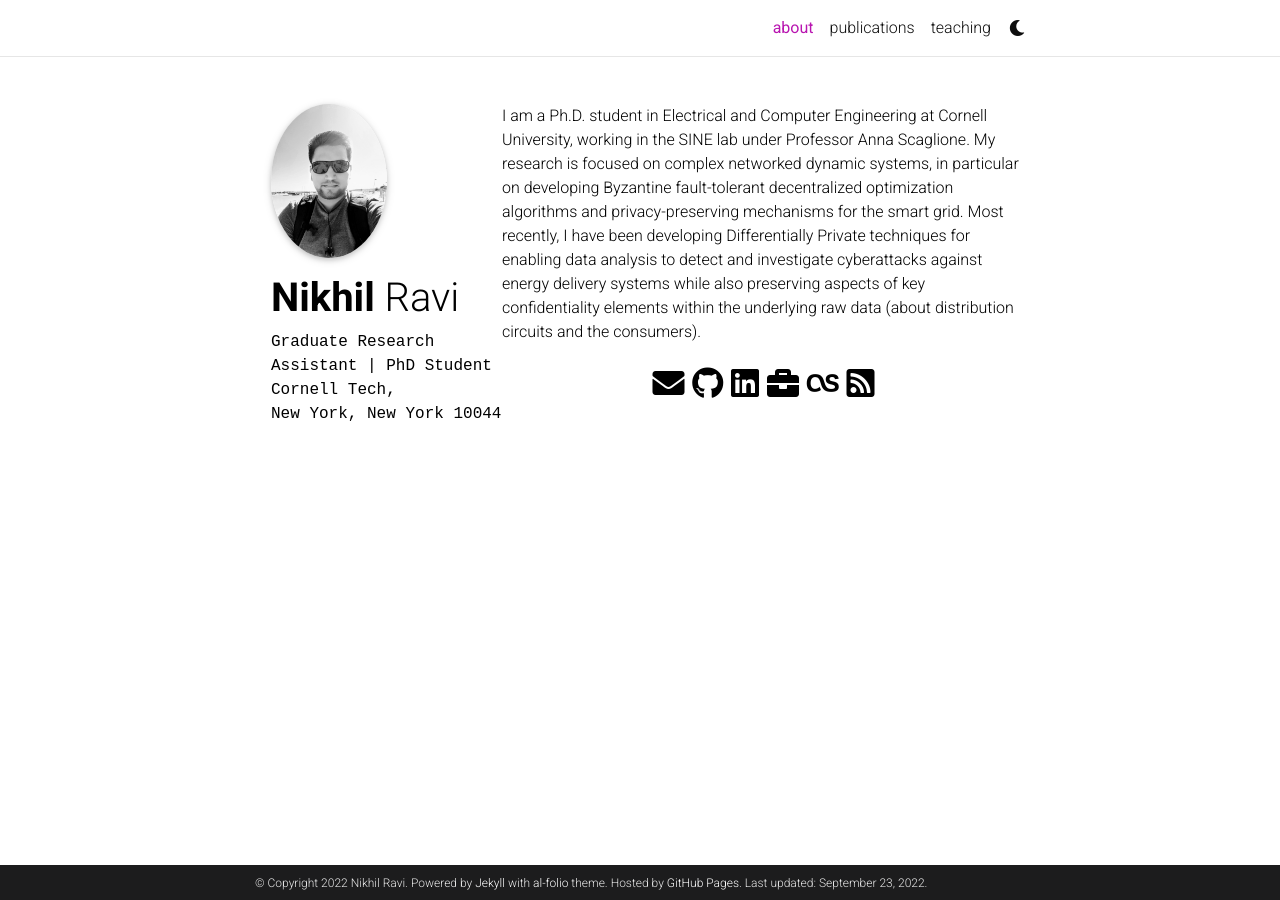
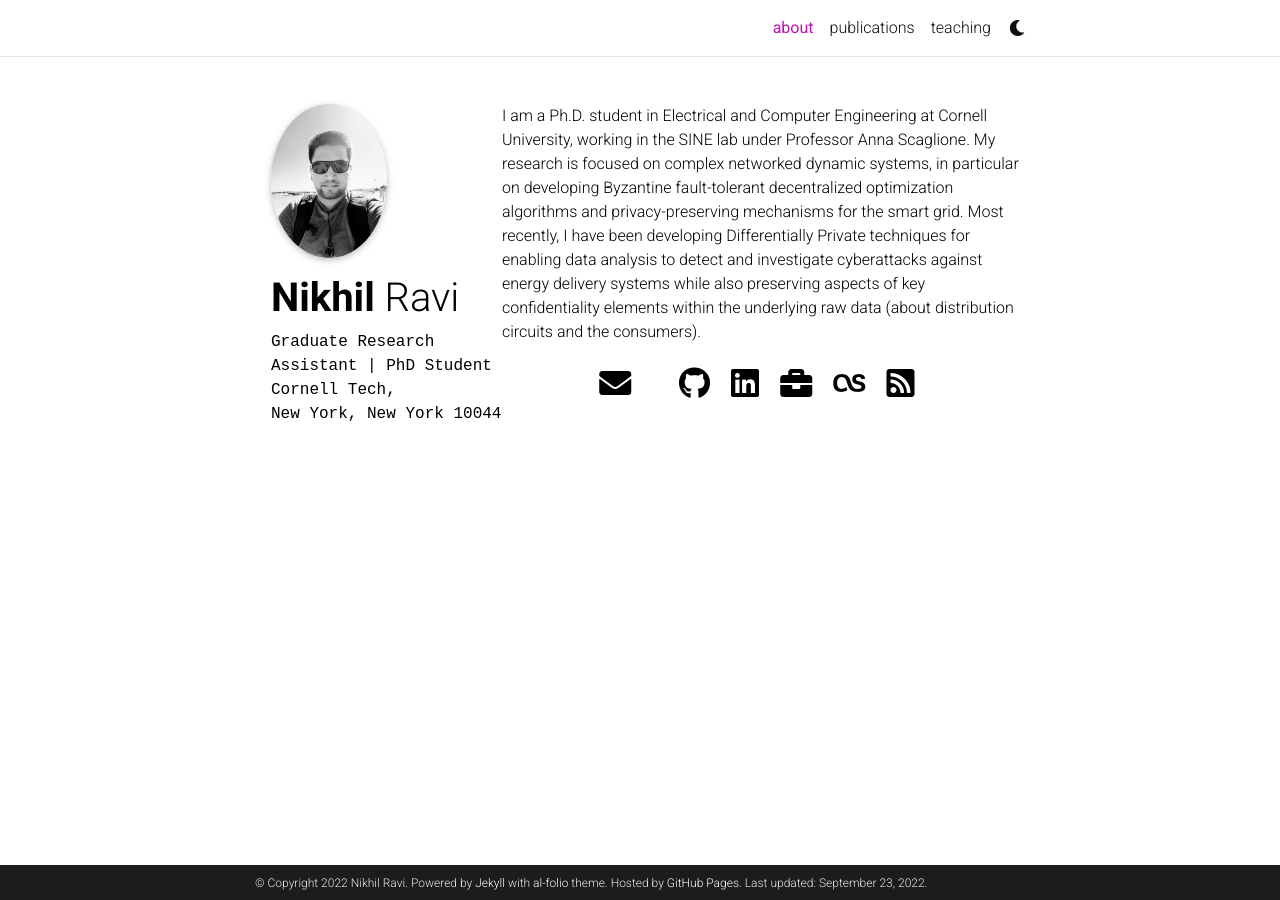
Before and after one commit to nikhil-ravi/nikhil-ravi.github.io, a Jekyll site: the page built from _pages/about.md, in a window 1280 px wide. Built offline with Jekyll 4.4.1, drawn with Linux system fonts in a browser that asks for light colours; full-size pictures stand in for the smaller copies a plugin makes; a style sheet for code colours, icons or effects is not loaded.

Commit message:
Updates to social icon spacing.

```diff
--- a/_sass/_base.scss
+++ b/_sass/_base.scss
@@ -250,6 +250,7 @@ blockquote {
   .contact-icons {
     font-size: 2rem;
     a {
+      padding-right: 10pt;
       i::before {
         color: var(--global-text-color);
         transition-property: all 0.2s ease-in-out;
```
